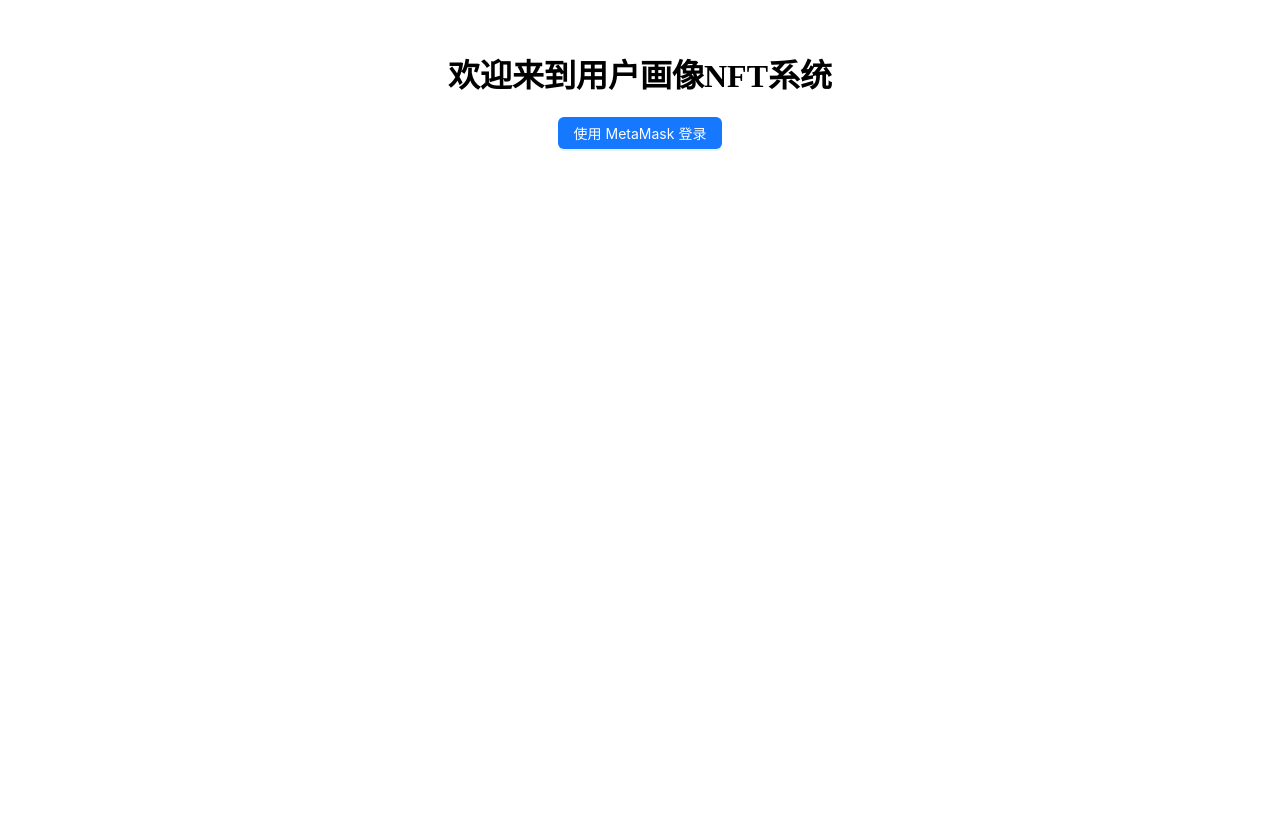
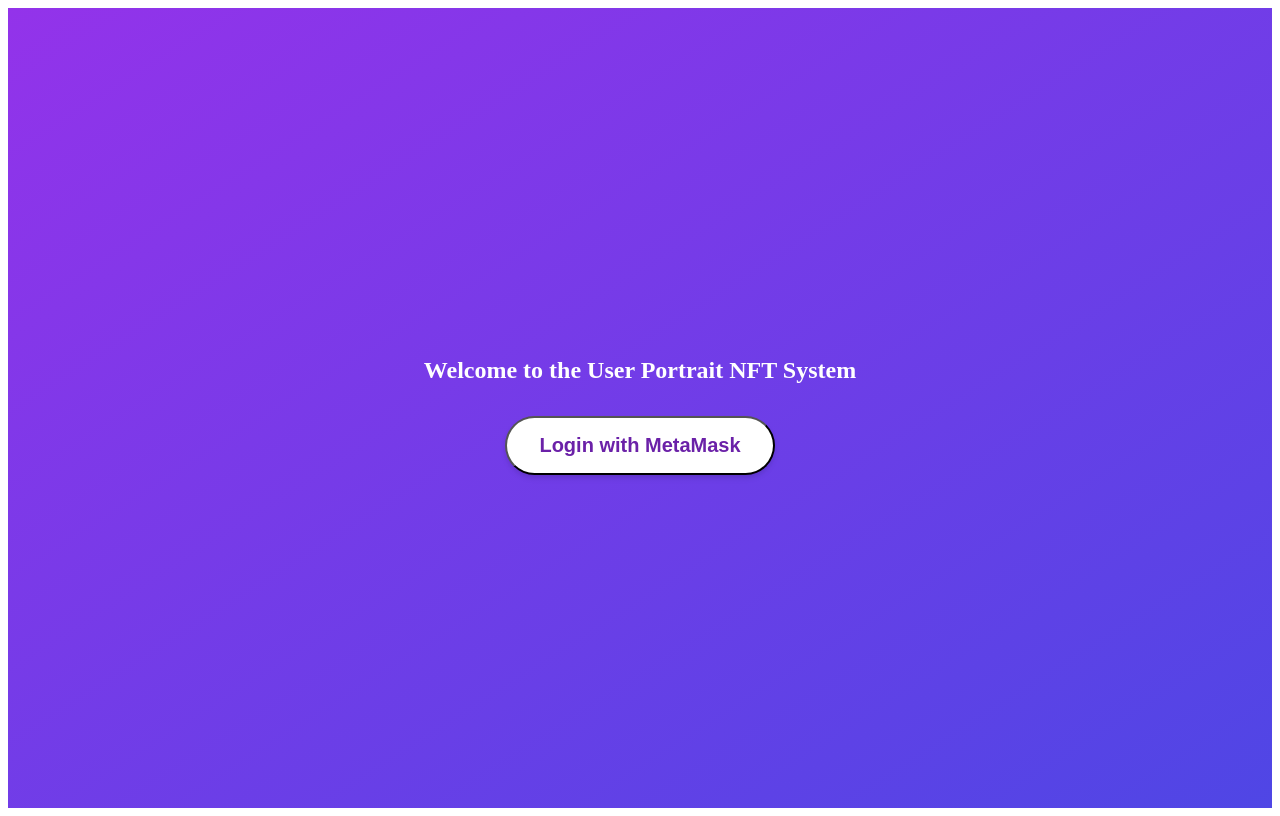
Before and after one commit to YaYa-richard/BehaviourNFT, a React (Create React App) app in the folder frontend/: page / in a window 1280 px wide. Built offline with nearby package versions, Linux system fonts and the light colour scheme.

Commit message:
Add files via upload
界面优化

```diff
--- a/frontend/src/components/Forum.js
+++ b/frontend/src/components/Forum.js
@@ -1,10 +1,21 @@
-// src/components/Forum.js
 import React, { useState, useEffect } from "react";
 import Navbar from "./Navbar";
 import Post from "./Post";
 import NewPost from "./NewPost";
 import axios from "axios";
-import { Input, Pagination, Button } from "antd"; // 添加 Button
+import { Input, Pagination, Button } from "antd";
+
+const containerStyle = {
+  backgroundColor: "#f3e8ff",
+  minHeight: "100vh",
+  padding: "20px",
+};
+
+const searchContainerStyle = {
+  display: "flex",
+  alignItems: "center",
+  margin: "20px 0",
+};
 
 function Forum({ account }) {
   const [posts, setPosts] = useState([]);
@@ -64,19 +75,26 @@
   };
 
   return (
-    <div>
+    <div style={containerStyle}>
       <Navbar account={account} />
       <NewPost account={account} fetchPosts={() => fetchPosts(1)} />
-      <div style={{ display: "flex", alignItems: "center", margin: "20px" }}>
+      <div style={searchContainerStyle}>
         <Input.Search
           placeholder="搜索帖子"
           onSearch={handleSearch}
-          style={{ width: 200 }}
+          style={{ width: 200, marginRight: 10 }}
           value={searchTerm}
           onChange={(e) => setSearchTerm(e.target.value)}
         />
         {isSearching && (
-          <Button onClick={handleReset} style={{ marginLeft: 10 }}>
+          <Button
+            onClick={handleReset}
+            style={{
+              backgroundColor: "#9333ea",
+              color: "white",
+              border: "none",
+            }}
+          >
             返回
           </Button>
         )}
@@ -89,7 +107,7 @@
         total={totalPosts}
         pageSize={postsPerPage}
         onChange={handlePageChange}
-        style={{ margin: "20px", textAlign: "center" }}
+        style={{ margin: "20px 0", textAlign: "center" }}
       />
     </div>
   );
--- a/frontend/src/components/Login.js
+++ b/frontend/src/components/Login.js
@@ -1,30 +1,97 @@
-// src/components/Login.js
-import React, { useEffect } from "react";
-import Web3 from "web3";
-import { Button } from "antd";
-function Login({ setAccount }) {
+import React from "react";
+import { motion } from "framer-motion";
+
+const Login = ({ setAccount }) => {
   const connectWallet = async () => {
     if (window.ethereum) {
       try {
-                // 请求用户授权
         const accounts = await window.ethereum.request({
           method: "eth_requestAccounts",
         });
         setAccount(accounts[0]);
       } catch (error) {
-                console.error("用户拒绝了连接请求");
+        console.error("User Rejected The Connection Request");
       }
     } else {
-            alert("请安装MetaMask插件");
+      alert("Please Install MetaMask");
     }
   };
+
+  const containerVariants = {
+    hidden: { opacity: 0 },
+    visible: {
+      opacity: 1,
+      transition: {
+        delay: 0.5,
+        when: "beforeChildren",
+        staggerChildren: 0.3,
+        duration: 1,
+      },
+    },
+  };
+
+  const childVariants = {
+    hidden: { y: 20, opacity: 0 },
+    visible: {
+      y: 0,
+      opacity: 1,
+      transition: {
+        duration: 0.8,
+      },
+    },
+  };
+
+  const containerStyle = {
+    display: "flex",
+    flexDirection: "column",
+    alignItems: "center",
+    justifyContent: "center",
+    minHeight: "100vh",
+    background: "linear-gradient(to bottom right, #9333ea, #4f46e5)",
+    color: "white",
+  };
+
+  const titleStyle = {
+    fontSize: "1.5rem",
+    fontWeight: "bold",
+    marginBottom: "2rem",
+    textAlign: "center",
+  };
+
+  const buttonStyle = {
+    padding: "1rem 2rem",
+    fontSize: "1.25rem",
+    fontWeight: "600",
+    color: "#6b21a8",
+    backgroundColor: "white",
+    borderRadius: "9999px",
+    boxShadow:
+      "0 4px 6px -1px rgba(0, 0, 0, 0.1), 0 2px 4px -1px rgba(0, 0, 0, 0.06)",
+    transition: "all 300ms ease-in-out",
+    cursor: "pointer",
+  };
+
   return (
-        <div style={{ textAlign: "center", marginTop: "50px" }}>
-            <h1>欢迎来到用户画像NFT系统</h1>
-            <Button type="primary" onClick={connectWallet}>
-                使用 MetaMask 登录
-            </Button>
-        </div>
+    <motion.div
+      style={containerStyle}
+      variants={containerVariants}
+      initial="hidden"
+      animate="visible"
+    >
+      <motion.h1 style={titleStyle} variants={childVariants}>
+        Welcome to the User Portrait NFT System
+      </motion.h1>
+      <motion.button
+        style={buttonStyle}
+        variants={childVariants}
+        whileHover={{ scale: 1.05 }}
+        whileTap={{ scale: 0.95 }}
+        onClick={connectWallet}
+      >
+        Login with MetaMask
+      </motion.button>
+    </motion.div>
   );
-}
+};
+
 export default Login;
--- a/frontend/src/components/Marketplace.js
+++ b/frontend/src/components/Marketplace.js
@@ -6,6 +6,25 @@
 import axios from "axios";
 import Contract from "../contracts/UserProfileNFT.json";
 
+const containerStyle = {
+  backgroundColor: "#f3e8ff",
+  minHeight: "100vh",
+  padding: "20px",
+};
+
+const contentStyle = {
+  backgroundColor: "white",
+  padding: "20px",
+  borderRadius: "8px",
+  boxShadow: "0 4px 6px rgba(0, 0, 0, 0.1)",
+};
+
+const buttonStyle = {
+  backgroundColor: "#9333ea",
+  borderColor: "#9333ea",
+  color: "white",
+  marginLeft: "10px",
+};
 // 从合约文件中导入ABI和地址
 const abi = Contract.abi;
 const address = Contract.address;
@@ -53,19 +72,13 @@
 
   // 渲染组件
   return (
-        <div>
+    <div style={containerStyle}>
       <Navbar account={account} />
-            <div style={{ padding: "20px" }}>
-                <h2>NFT市场</h2>
+      <div style={contentStyle}>
+        <h2 style={{ color: "#6b21a8" }}>NFT市场</h2>
         <p>购买用户画像NFT，我们将为您随机选择对应数量的NFT。</p>
-                {/* 输入购买数量 */}
         <InputNumber min={1} value={quantity} onChange={setQuantity} />
-                {/* 购买按钮 */}
-                <Button
-                    type="primary"
-                    onClick={purchaseNFTs}
-                    style={{ marginLeft: "10px" }}
-                >
+        <Button type="primary" onClick={purchaseNFTs} style={buttonStyle}>
           购买
         </Button>
       </div>
--- a/frontend/src/components/Navbar.js
+++ b/frontend/src/components/Navbar.js
@@ -1,20 +1,29 @@
-// src/components/Navbar.js
 import React from "react";
 import { Menu } from "antd";
 import { Link } from "react-router-dom";
+
+const navbarStyle = {
+  backgroundColor: "#9333ea",
+};
+
+const menuItemStyle = {
+  color: "white",
+};
+
 function Navbar({ account }) {
   return (
-        <Menu mode="horizontal">
-            <Menu.Item key="forum">
+    <Menu mode="horizontal" style={navbarStyle}>
+      <Menu.Item key="forum" style={menuItemStyle}>
         <Link to="/">论坛</Link>
       </Menu.Item>
-            <Menu.Item key="marketplace">
+      <Menu.Item key="marketplace" style={menuItemStyle}>
         <Link to="/marketplace">NFT市场</Link>
       </Menu.Item>
-            <Menu.Item key="account" style={{ marginLeft: "auto" }}>
+      <Menu.Item key="account" style={{ ...menuItemStyle, marginLeft: "auto" }}>
         {account.slice(0, 6) + "..." + account.slice(-4)}
       </Menu.Item>
     </Menu>
   );
 }
+
 export default Navbar;
--- a/frontend/src/components/NewPost.js
+++ b/frontend/src/components/NewPost.js
@@ -1,6 +1,21 @@
 import React, { useState } from "react";
 import { Input, Button } from "antd";
 import axios from "axios";
+
+const containerStyle = {
+  backgroundColor: "white",
+  padding: "20px",
+  borderRadius: "8px",
+  boxShadow: "0 4px 6px rgba(0, 0, 0, 0.1)",
+  marginBottom: "20px",
+};
+
+const buttonStyle = {
+  backgroundColor: "#9333ea",
+  borderColor: "#9333ea",
+  color: "white",
+  marginTop: "10px",
+};
 
 function NewPost({ account, fetchPosts }) {
   const [content, setContent] = useState("");
@@ -40,14 +55,14 @@
   };
 
   return (
-    <div style={{ padding: "20px" }}>
+    <div style={containerStyle}>
       <Input.TextArea
         rows={4}
         value={content}
         onChange={(e) => setContent(e.target.value)}
         placeholder="说点什么吧..."
       />
-      <Button type="primary" onClick={submitPost} style={{ marginTop: "10px" }}>
+      <Button type="primary" onClick={submitPost} style={buttonStyle}>
         发布
       </Button>
     </div>
--- a/frontend/src/components/Post.js
+++ b/frontend/src/components/Post.js
@@ -2,6 +2,17 @@
 import React, { useState } from "react";
 import { Card, Button, Input } from "antd";
 import axios from "axios";
+
+const cardStyle = {
+  margin: "20px 0",
+  borderRadius: "8px",
+  boxShadow: "0 4px 6px rgba(0, 0, 0, 0.1)",
+};
+
+const buttonStyle = {
+  color: "#9333ea",
+};
+
 function Post({ post, account }) {
   const [likes, setLikes] = useState(post.likes);
   const [comments, setComments] = useState(post.comments);
@@ -58,20 +69,32 @@
         console.error("发送用户行为数据失败", error);
       });
   };
+
   return (
-        <Card style={{ margin: "20px" }}>
+    <>
+      {post.content && (
+        <Card style={cardStyle}>
           <p>{post.content}</p>
           <p>作者：{post.author}</p>
-            <Button type="link" onClick={likePost}>
+          <Button type="link" onClick={likePost} style={buttonStyle}>
             点赞 ({likes})
           </Button>
-            <Button type="link" onClick={() => setShowComments(!showComments)}>
-                评论 ({comments.length})
+          <Button
+            type="link"
+            onClick={() => setShowComments(!showComments)}
+            style={buttonStyle}
+          >
+            评论 ({comments ? comments.length : 0})
           </Button>
           {showComments && (
             <div style={{ marginTop: "10px" }}>
               {comments.map((comment, index) => (
-                        <Card key={index} type="inner" title={comment.author}>
+                <Card
+                  key={index}
+                  type="inner"
+                  title={comment.author}
+                  style={{ marginBottom: "10px" }}
+                >
                   {comment.content}
                 </Card>
               ))}
@@ -85,13 +108,20 @@
               <Button
                 type="primary"
                 onClick={submitComment}
-                        style={{ marginTop: "10px" }}
+                style={{
+                  ...buttonStyle,
+                  backgroundColor: "#9333ea",
+                  color: "white",
+                  marginTop: "10px",
+                }}
               >
                 提交评论
               </Button>
             </div>
           )}
         </Card>
+      )}
+    </>
   );
 }
 export default Post;
```
Lines whose indentation alone changed are shown as unchanged.
